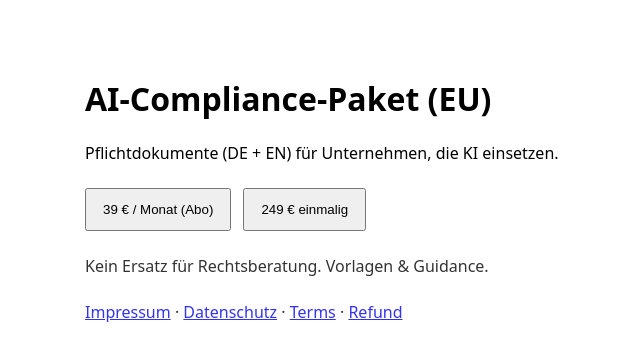
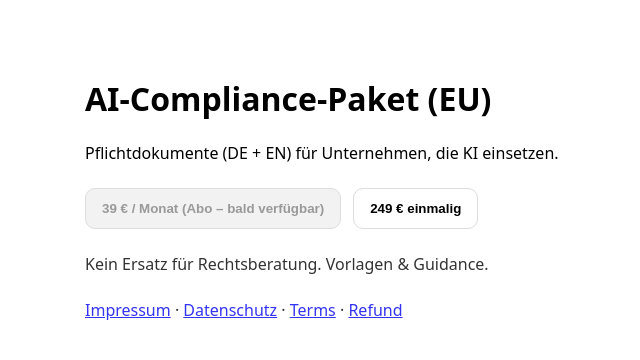
Before and after one commit to ananyinstudio/ai-compliance, a Next.js app: page / in a window 1280 px wide. Shown: the top 360 px of the page, without its empty margins (195-835 px from the left). Built offline with nearby package versions, Linux system fonts and the light colour scheme.

Commit message:
Update page.tsx

```diff
--- a/src/app/page.tsx
+++ b/src/app/page.tsx
@@ -17,13 +17,38 @@ export default function Home() {
       <p>Pflichtdokumente (DE + EN) für Unternehmen, die KI einsetzen.</p>
 
       <div style={{ display: "flex", gap: 12, marginTop: 24, flexWrap: "wrap" }}>
-        <button onClick={() => go("sub")} style={{ padding: "12px 16px" }}>
-          39 € / Monat (Abo)
-        </button>
-        <button onClick={() => go("one")} style={{ padding: "12px 16px" }}>
-          249 € einmalig
-        </button>
-      </div>
+  {/* Subscription – visible but disabled */}
+  <button
+    disabled
+    title="Coming soon"
+    style={{
+      padding: "12px 16px",
+      background: "#f2f2f2",
+      color: "#999",
+      border: "1px solid #ddd",
+      borderRadius: 10,
+      cursor: "not-allowed",
+      fontWeight: 600,
+    }}
+  >
+    39 € / Monat (Abo – bald verfügbar)
+  </button>
+
+  {/* One-time payment */}
+  <button
+    onClick={() => go("one")}
+    style={{
+      padding: "12px 16px",
+      borderRadius: 10,
+      border: "1px solid #ddd",
+      background: "white",
+      fontWeight: 600,
+      cursor: "pointer",
+    }}
+  >
+    249 € einmalig
+  </button>
+</div>
 
       <p style={{ marginTop: 24, opacity: 0.8 }}>
         Kein Ersatz für Rechtsberatung. Vorlagen &amp; Guidance.
```
